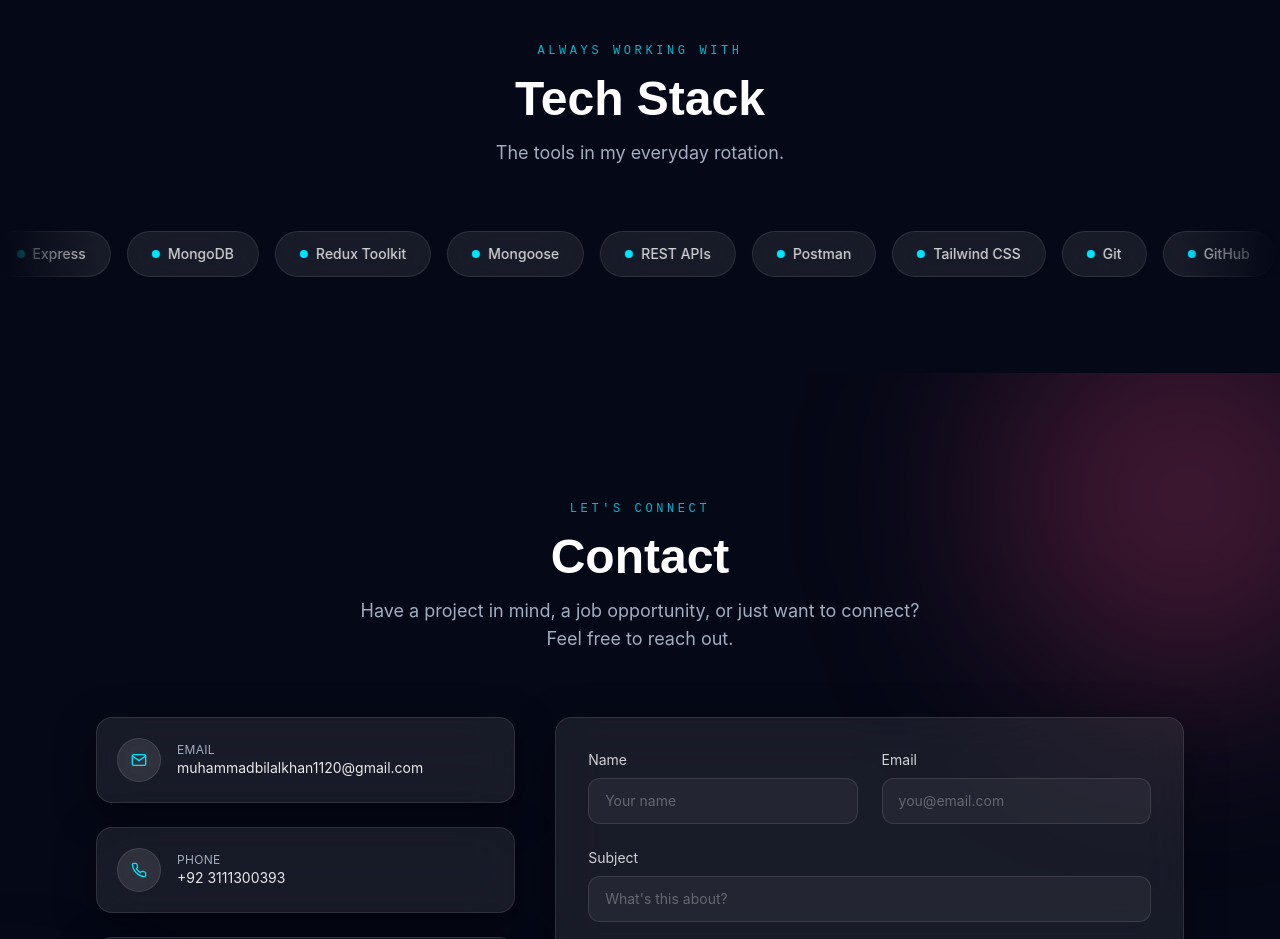
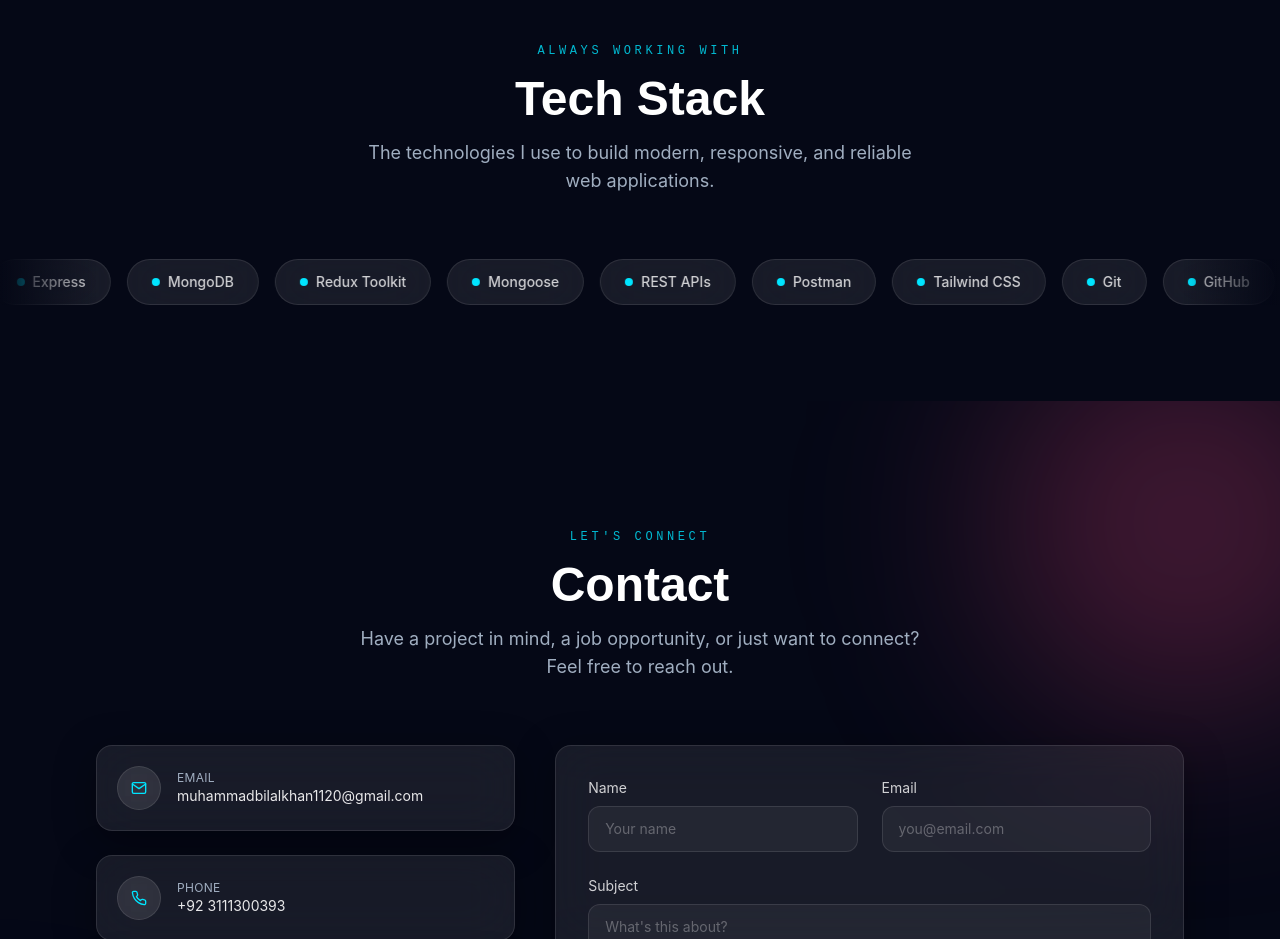
Before and after one commit to muhammadbilal069/Next.JS-Portfolio, a Next.js app: page / in a window 1280 px wide. Shown: the part 7660-8599 px from the top of the page. Built offline with nearby package versions, Linux system fonts and the light colour scheme.

Commit message:
Update Tech Stack subtitle for clarity and relevance

```diff
--- a/src/sections/TechStack.jsx
+++ b/src/sections/TechStack.jsx
@@ -10,7 +10,7 @@ export default function TechStack() {
         <SectionHeading
           eyebrow="Always working with"
           title="Tech Stack"
-          subtitle="The tools in my everyday rotation."
+          subtitle="The technologies I use to build modern, responsive, and reliable web applications."
         />
       </div>
 
```
